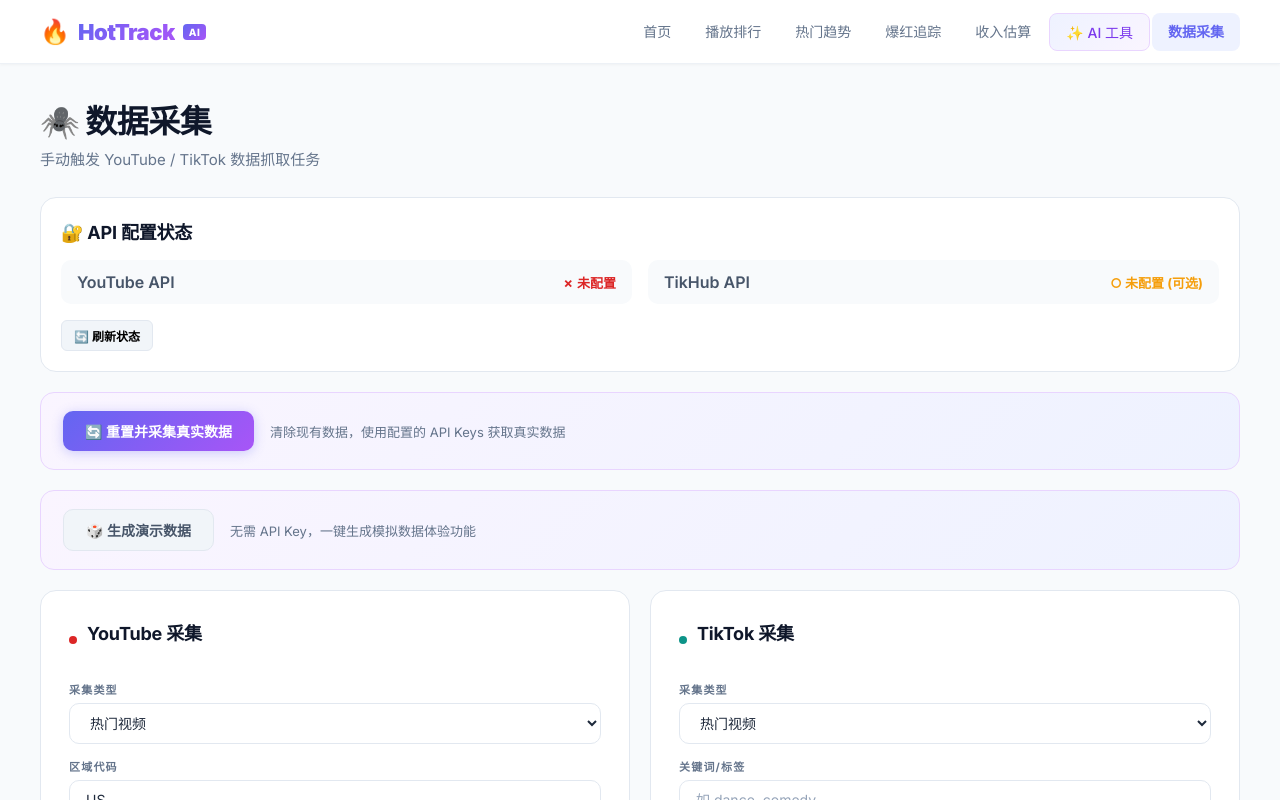
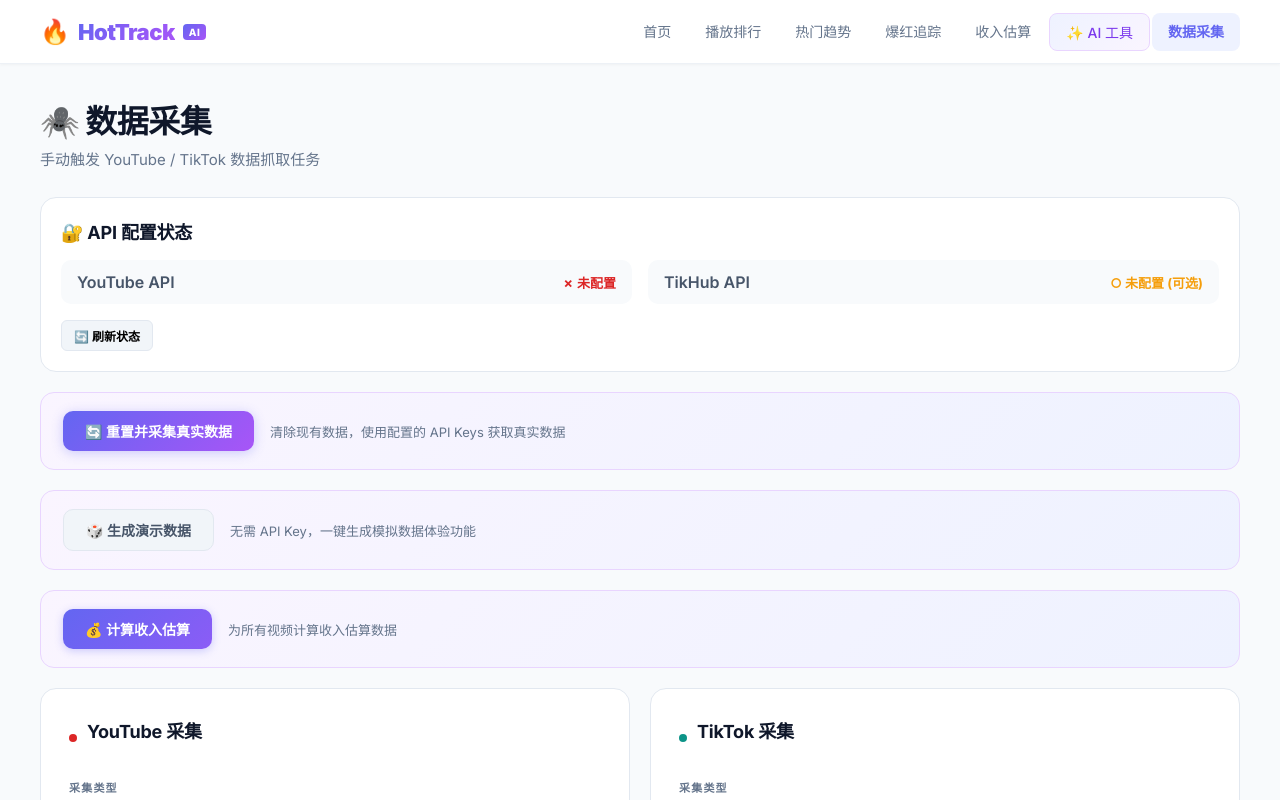
Before and after one commit to chanzsam/HotTrack, a Vue app in the folder frontend/: page /crawl in a window 1280 px wide. Shown: the top 800 px of the page. Built offline with nearby package versions, Linux system fonts and the light colour scheme; no server answers.

Commit message:
Feat: add revenue calculation button and better logging

```diff
--- a/frontend/src/api/index.js
+++ b/frontend/src/api/index.js
@@ -30,6 +30,7 @@
   startCrawl: (platform, params) => api.post(`/crawl/${platform}`, null, { params }),
   seedDemo: () => api.post('/crawl/seed-demo'),
   resetAndCrawl: () => api.post('/crawl/reset-and-crawl'),
+  calculateRevenue: () => api.post('/crawl/calculate-revenue'),
 }
 
 export const crawlApi = {
--- a/frontend/src/views/Crawl.vue
+++ b/frontend/src/views/Crawl.vue
@@ -36,6 +36,13 @@
         {{ seeding ? '⏳ 生成中...' : '🎲 生成演示数据' }}
       </button>
       <span class="demo-hint">无需 API Key，一键生成模拟数据体验功能</span>
+    </div>
+
+    <div class="demo-section">
+      <button class="btn btn-primary" @click="calculateRevenue" :disabled="calculating">
+        {{ calculating ? '⏳ 计算中...' : '💰 计算收入估算' }}
+      </button>
+      <span class="demo-hint">为所有视频计算收入估算数据</span>
     </div>
 
     <div class="task-grid">
@@ -142,6 +149,7 @@
       ttRunning: false,
       seeding: false,
       resetting: false,
+      calculating: false,
       logs: [],
     }
   },
@@ -155,6 +163,26 @@
         this.configStatus = res.data
       } catch (e) {
         console.error('加载配置状态失败:', e)
+      }
+    },
+    async calculateRevenue() {
+      this.calculating = true
+      const startTime = new Date().toLocaleTimeString()
+      try {
+        const res = await tasksApi.calculateRevenue()
+        this.logs.unshift({
+          time: startTime,
+          status: 'success',
+          message: res.data.message || `收入估算完成`,
+        })
+      } catch (e) {
+        this.logs.unshift({
+          time: startTime,
+          status: 'error',
+          message: `收入估算失败: ${e.response?.data?.detail || e.message}`,
+        })
+      } finally {
+        this.calculating = false
       }
     },
     async startYoutube() {
```
Also changed, not shown: 1 other file (tests, documents, lock files or other folders).
